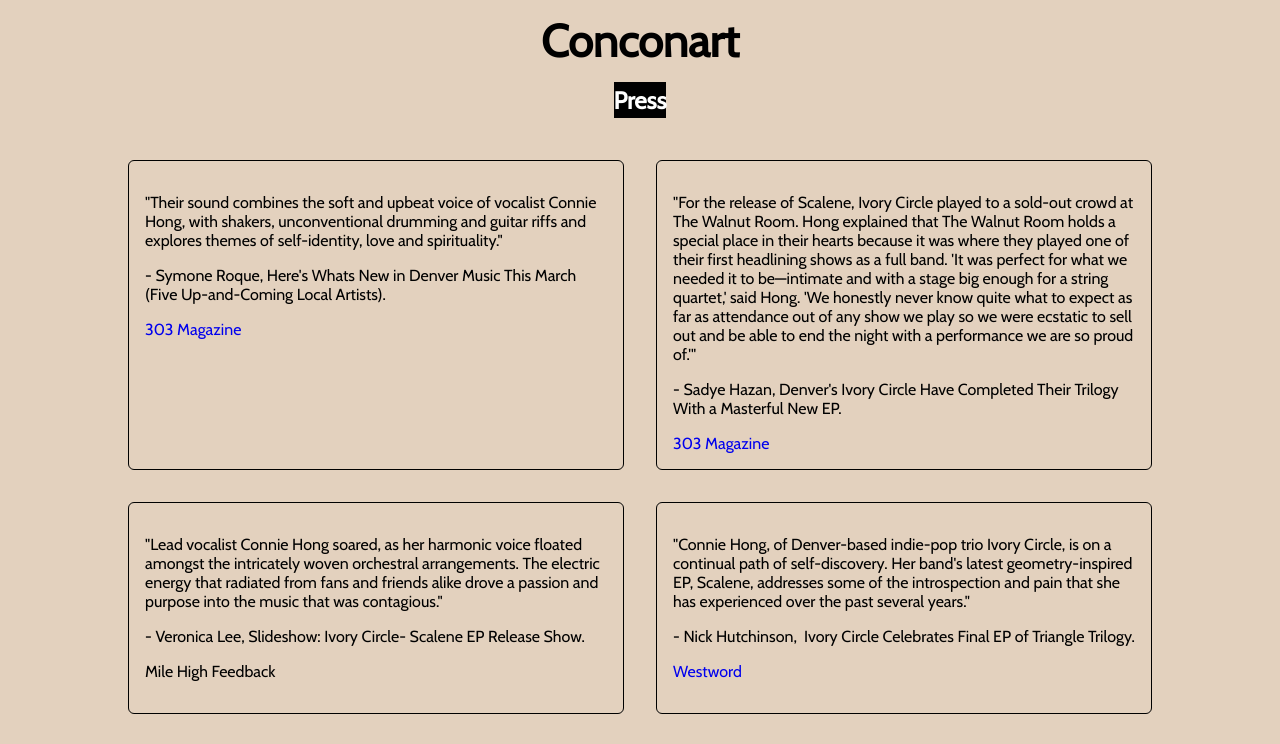
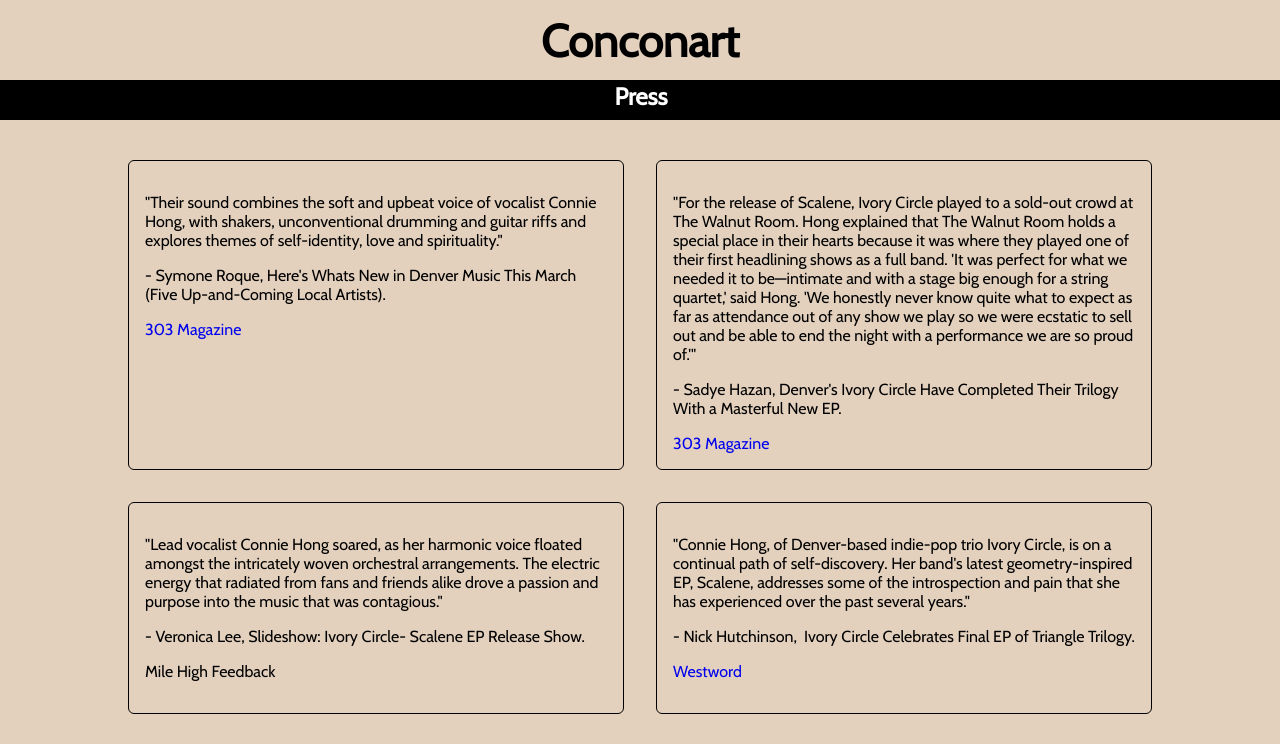
Before and after one commit to conconartist/conconart, a React (Create React App) app: page /press in a window 1280 px wide. Shown: the top 744 px of the page. Built offline with nearby package versions, Linux system fonts and the light colour scheme.

Commit message:
Update layout

```diff
--- a/src/Discography/Discography.js
+++ b/src/Discography/Discography.js
@@ -15,6 +15,7 @@ import thinair from '../assets/thinair.jpeg';
 import slipaway from '../assets/slipaway.jpg';
 import trigger from '../assets/trigger.jpg';
 import wewillrun from '../assets/wewillrun.jpg';
+import BackButton from '../BackButton/BackButton';
 
 export const Discography = () => {
 //filter by fairelle/ivorycircle/feature?
@@ -48,7 +49,12 @@ export const Discography = () => {
     })
     return (
       <>
-        <h2 className='linkedSectionTitle'>Discography</h2>
+        <div className='linkedSectionTitle'>
+          <div className='categoryTitleContainer'>
+            <BackButton />
+            <h2>Discography</h2>
+          </div>
+        </div>
           <section className='discographyGrid'>
 
             {discoItems}
--- a/src/Licensing/Licensing.js
+++ b/src/Licensing/Licensing.js
@@ -1,10 +1,16 @@
 import React from 'react';
 import { Link } from 'react-router-dom';
+import BackButton from '../BackButton/BackButton';
 
 export const Licensing = () => {
     return (
         <>
-          <h2 className='linkedSectionTitle'>As Heard On</h2>
+          <div className='linkedSectionTitle'>
+            <div className='categoryTitleContainer'>
+              <BackButton />
+              <h2>As Heard On</h2>
+            </div>
+          </div>
             <p>“Fading Out” by Ivory Circle, as heard on CW Network’s Charmed.</p>
 
             <p>“Beat the Drum” by Ivory Circle, as heard on the feature film Flatball.</p>
--- a/src/Portfolio/Portfolio.scss
+++ b/src/Portfolio/Portfolio.scss
@@ -1,15 +1,4 @@
-.categoryTitleContainer {
-  align-items: center;
-  display: flex;
-  height: 2.5em;
-  justify-content: center;
-  margin-right: 1.5em;
-  width: 100vw;
-  &:hover {
-    color: white;
-    cursor: pointer;
-  }
-}
+
 
 .linkedSection {
   display: grid;
--- a/src/Press/Press.js
+++ b/src/Press/Press.js
@@ -1,10 +1,16 @@
 import React from 'react';
 import { Link } from 'react-router-dom';
+import BackButton from '../BackButton/BackButton';
 
 export const Press = () => {
     return (
         <>
-          <h2 className='linkedSectionTitle'>Press</h2>
+          <div className='linkedSectionTitle'>
+            <div className='categoryTitleContainer'>
+              <BackButton />
+              <h2>Press</h2>
+            </div>
+          </div>
           <section className='pressContainer'>
               <article className='pressItem'>
                 <p>"Their sound combines the soft and upbeat voice of vocalist Connie Hong, with shakers, unconventional drumming and guitar riffs and explores themes of self-identity, love and spirituality."</p>
--- a/src/style/_App.scss
+++ b/src/style/_App.scss
@@ -72,6 +72,19 @@ button {
   &:hover {
     background-color: black;
     color: white;
+  }
+}
+
+.categoryTitleContainer {
+  align-items: center;
+  display: flex;
+  height: 2.5em;
+  justify-content: center;
+  margin-right: 1.5em;
+  width: 100vw;
+  &:hover {
+    color: white;
+    cursor: pointer;
   }
 }
 
```
